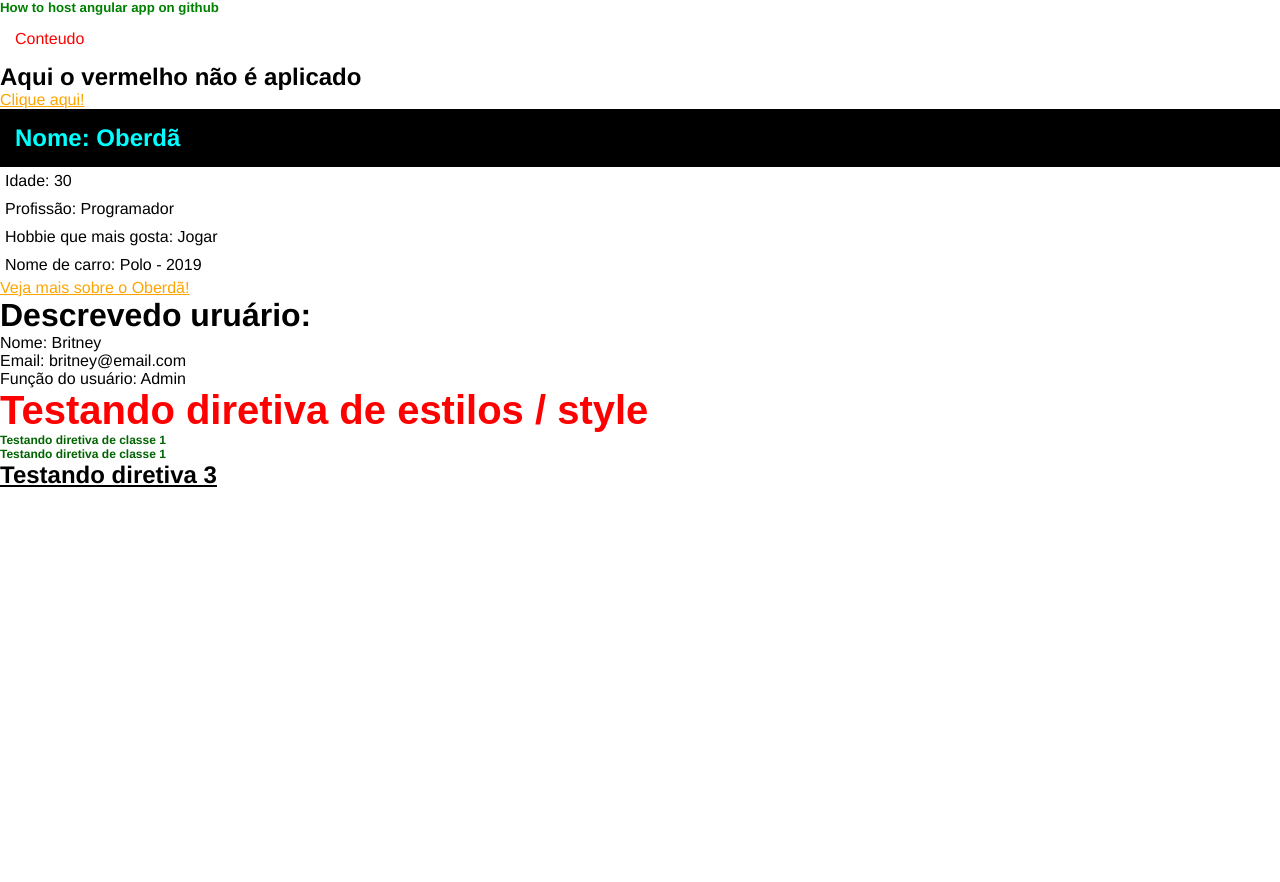
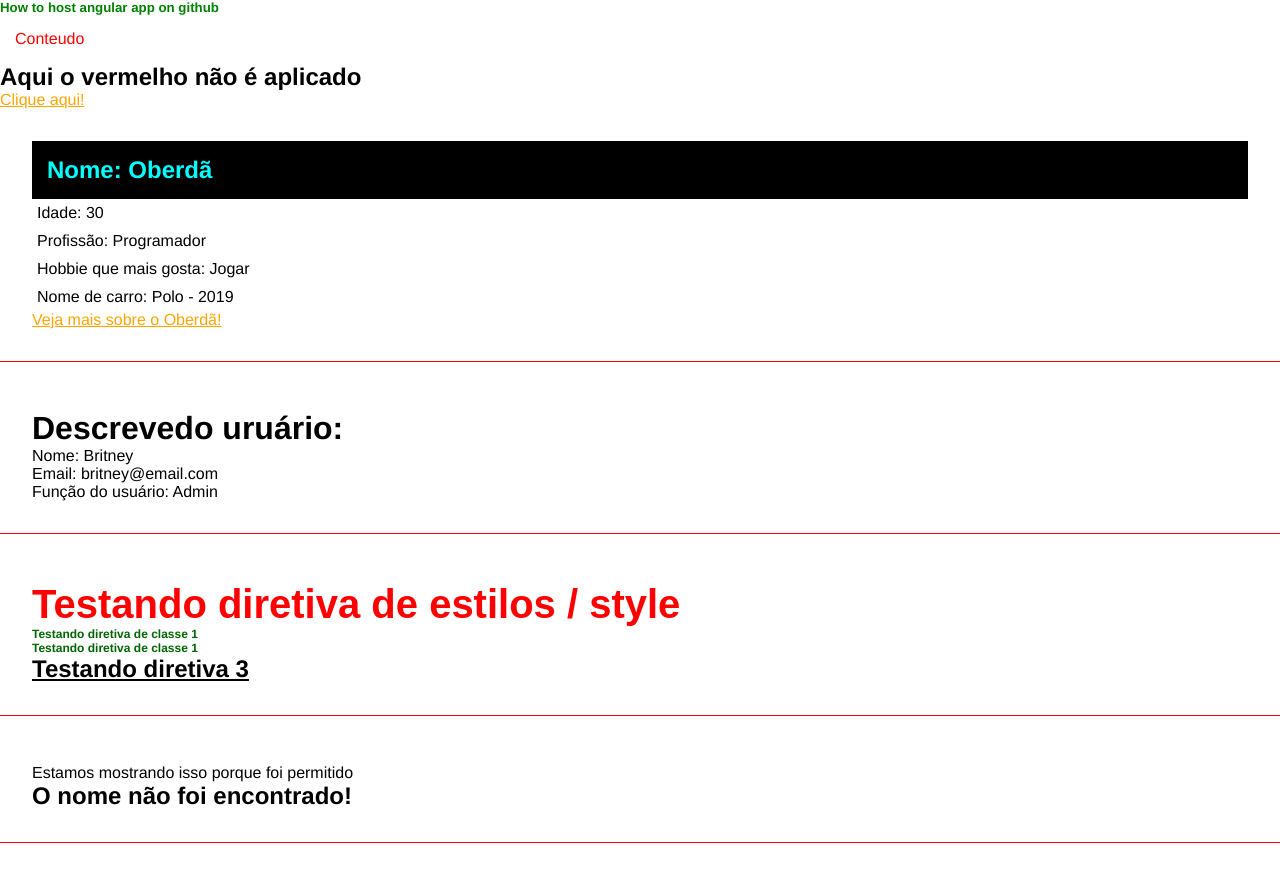
Before and after one commit to DankaFreitas/projeto-angular, an Angular app: page / in a window 1280 px wide. Shown: the top 882 px of the page. Before the commit the page ends 800 px from the top, so only its background shows below. Built offline with nearby package versions, Linux system fonts and the light colour scheme.

Commit message:
Renderização condicional

```diff
--- a/src/app/app.component.html
+++ b/src/app/app.component.html
@@ -11,3 +11,4 @@
 <app-first-component></app-first-component>
 <app-parent-data [name]="userName" [userData]="userData"></app-parent-data>
 <app-directives></app-directives>
+<app-if-render></app-if-render>
--- a/src/app/app.module.ts
+++ b/src/app/app.module.ts
@@ -6,13 +6,15 @@
 import { FirstComponentComponent } from './components/first-component/first-component.component';
 import { ParentDataComponent } from './components/parent-data/parent-data.component';
 import { DirectivesComponent } from './components/directives/directives.component';
+import { IfRenderComponent } from './components/if-render/if-render.component';
 
 @NgModule({
   declarations: [
     AppComponent,
     FirstComponentComponent,
     ParentDataComponent,
-    DirectivesComponent
+    DirectivesComponent,
+    IfRenderComponent
   ],
   imports: [
     BrowserModule,
--- a/src/app/components/directives/directives.component.html
+++ b/src/app/components/directives/directives.component.html
@@ -1,6 +1,8 @@
+<div class="class">
     <h2 [ngStyle]="{ 'font-size': size + 'px', 'font-family': font, color: color }">
         Testando diretiva de estilos / style
     </h2>
     <h2 [ngClass]="classes">Testando diretiva de classe 1</h2>
     <h2 [ngClass]="classes">Testando diretiva de classe 1</h2>
     <h2 [ngClass]="underline">Testando diretiva 3</h2>
+</div>
--- a/src/app/components/first-component/first-component.component.html
+++ b/src/app/components/first-component/first-component.component.html
@@ -1,3 +1,4 @@
+<div class="class">
 <h2 class="title">Nome: {{ name }}</h2>
 <p>Idade: {{ age }}</p>
 <p>Profissão: {{ job }}</p>
@@ -6,3 +7,5 @@
 <div>
     <a href="#">Veja mais sobre o Oberdã!</a>
 </div>
+
+</div>
--- /dev/null
+++ b/src/app/components/if-render/if-render.component.html
@@ -0,0 +1,10 @@
+<div class="class">
+    <div *ngIf="canShow">Estamos mostrando isso porque foi permitido</div>
+    <h2 *ngIf="name === 'Oberdã'; else nameNotFound">O nome é Oberdã</h2>
+    <ng-template #nameNotFound>
+        <div>
+            <h2>O nome não foi encontrado!</h2>
+        </div>
+
+    </ng-template>
+</div>
--- /dev/null
+++ b/src/app/components/if-render/if-render.component.ts
@@ -0,0 +1,17 @@
+import { Component, OnInit } from '@angular/core';
+
+@Component({
+  selector: 'app-if-render',
+  templateUrl: './if-render.component.html',
+  styleUrls: ['./if-render.component.css']
+})
+export class IfRenderComponent implements OnInit {
+  canShow: boolean = true;
+  name = 'Oberdhhh';
+
+  constructor(){}
+  ngOnInit(): void {
+
+  }
+
+}
--- a/src/app/components/parent-data/parent-data.component.html
+++ b/src/app/components/parent-data/parent-data.component.html
@@ -1,4 +1,6 @@
+<div class="class">
 <h1>Descrevedo uruário:</h1>
 <p>Nome: {{ name }}</p>
 <p>Email: {{ userData.email }}</p>
 <p>Função do usuário: {{ userData.role }}</p>
+</div>
--- a/src/styles.css
+++ b/src/styles.css
@@ -7,3 +7,14 @@
 a{
     color: orange;
 }
+
+body {
+    padding-bottom: 500px;
+}
+
+
+.class {
+    border-bottom: 1px solid red;
+    padding: 2em;
+    margin-bottom: 1em;
+}
```
Also changed, not shown: src/app/components/if-render/if-render.component.css (added), 6 other files (tests, documents, lock files or other folders). Lines whose indentation alone changed are shown as unchanged.
